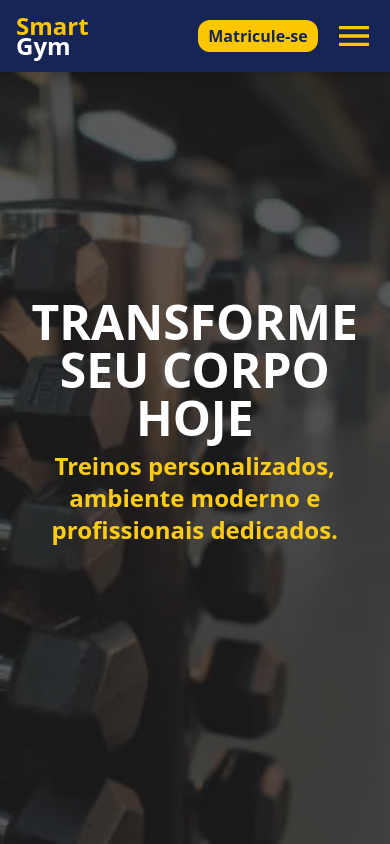
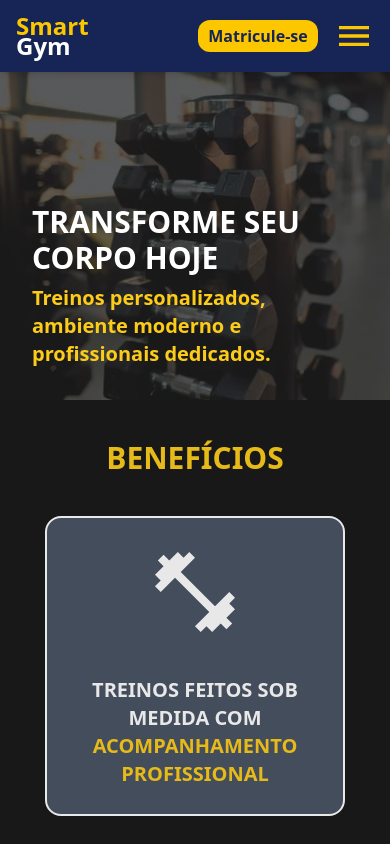
Before and after one commit to Grupo-FIAP-Antonio-Felipe-e-Joao-Vitor/CP5-front-web, a React app in the folder frontend/: page / in a window 390 px wide. Shown: the top 844 px of the page. Built offline with nearby package versions, Linux system fonts and the light colour scheme; the HTML template or start-up script is replaced by a standard one.

Commit message:
ajustando coisas do home

```diff
--- a/frontend/src/components/Titulo.jsx
+++ b/frontend/src/components/Titulo.jsx
@@ -1,7 +1,7 @@
 
 const Titulo = ({ frase }) => {
   return (
-    <h1 className="text-yellow-400 text-center uppercase font-bold text-5xl mt-10">{frase}</h1>
+    <h1 className="text-yellow-400 text-center uppercase font-bold text-3xl md:text-5xl mt-10">{frase}</h1>
   )
 }
 
--- a/frontend/src/routes/Home.jsx
+++ b/frontend/src/routes/Home.jsx
@@ -7,18 +7,18 @@ import CardModalidade from "../components/CardModalidade";
 const Home = () => {
     return (
         <section className="bg-black opacity-90">
-            <section className="relative min-h-screen flex items-center justify-end p-8">
+            <section className="relative md:min-h-screen h-100 flex items-end md:items-center justify-end p-8">
                 <img
                     src={HeroIMG}
                     alt="Imagem principal"
-                    className="absolute inset-0 w-full h-full object-cover"
+                    className="absolute md:blur-[5px] inset-0 w-full md:h-170 h-full object-cover object-left"
                 />
 
                 <div className="absolute inset-0 bg-black opacity-70"></div>
 
-                <div className="relative z-10 text-white flex flex-col items-end">
-                    <h1 className="text-white text-5xl mb-2 uppercase font-extrabold text-center md:text-right">Transforme seu corpo hoje</h1>
-                    <h2 className="text-yellow-400 text-2xl md:text-4xl max-w-xl font-bold text-center md:text-right">Treinos personalizados, ambiente moderno e profissionais dedicados.</h2>
+                <div className="relative z-10 text-white flex flex-col items-start md:items-end">
+                    <h1 className="text-white text-3xl md:text-5xl mb-2 uppercase font-extrabold text-left md:text-right">Transforme seu corpo hoje</h1>
+                    <h2 className="text-yellow-400 text-xl md:text-4xl max-w-xl font-bold text-left md:text-right">Treinos personalizados, ambiente moderno e profissionais dedicados.</h2>
                 </div>
             </section>
             <section className="min-h-screen flex flex-col justify-center items-center bg-black opacity-90">
--- a/frontend/src/routes/Login.jsx
+++ b/frontend/src/routes/Login.jsx
@@ -8,7 +8,7 @@ const Login = () => {
                 <img className="h-screen w-full object-cover object-top" src={LoginIMG} alt="" />
             </section>
             <section className="md:w-1/2 p-8">
-                <h1 className="text-yellow-400 uppercase font-bold text-5xl mt-10">Entre já!</h1>
+                <h1 className="text-yellow-400 uppercase font-bold text-4xl md:text-5xl mt-10">Entre já!</h1>
                 <form className="flex flex-col gap-5 mt-10">
 
                     <div className='flex flex-col gap-2'>
--- a/frontend/src/routes/Registro.jsx
+++ b/frontend/src/routes/Registro.jsx
@@ -36,7 +36,7 @@ const Registro = () => {
     return (
         <section className='flex justify-center items-center min-h-screen bg-black opacity-90'>
             <section className='md:w-1/2 p-8'>
-                <h1 className="text-yellow-400 uppercase font-bold text-5xl mt-10">Matricule-se já!</h1>
+                <h1 className="text-yellow-400 uppercase font-bold text-4xl md:text-5xl mt-10">Matricule-se já!</h1>
                 <form
                     className='flex flex-col gap-5 mt-10'
                     onSubmit={handleSubmit(registrarUsuario)}
```
